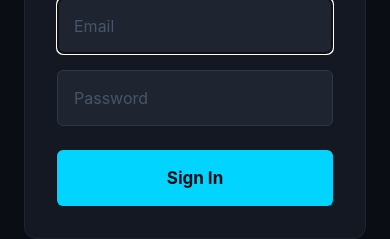
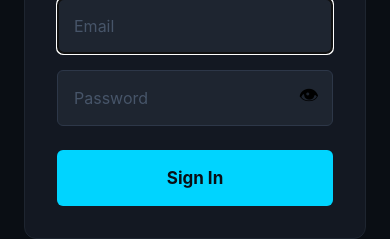
Before and after one commit to dataworks2026/Mira-Flight, a React Native app in the folder mira-flight/: screen /Login in a window 390 px wide. Shown: the part 364-603 px from the top of the page. Built offline with nearby package versions, Linux system fonts and the light colour scheme.

Commit message:
[Feat]: Password visibility toggle on login

```diff
--- a/mira-flight/src/screens/LoginScreen.tsx
+++ b/mira-flight/src/screens/LoginScreen.tsx
@@ -30,6 +30,7 @@ export default function LoginScreen() {
   const [loading, setLoading] = useState(false);
 
   const passwordRef = useRef<TextInput>(null);
+  const [showPassword, setShowPassword] = useState(false);
 
   const handleLogin = async () => {
     if (!email.trim() || !password.trim()) {
@@ -76,17 +77,25 @@ export default function LoginScreen() {
             onSubmitEditing={() => passwordRef.current?.focus()}
             blurOnSubmit={false}
           />
+          <View style={styles.passwordRow}>
             <TextInput
               ref={passwordRef}
-            style={styles.input}
+              style={[styles.input, styles.passwordInput]}
               placeholder="Password"
               placeholderTextColor="#475569"
               value={password}
               onChangeText={setPassword}
-            secureTextEntry
+              secureTextEntry={!showPassword}
               returnKeyType="done"
               onSubmitEditing={handleLogin}
             />
+            <TouchableOpacity
+              style={styles.eyeBtn}
+              onPress={() => setShowPassword(v => !v)}
+              hitSlop={{top: 12, bottom: 12, left: 12, right: 12}}>
+              <Text style={styles.eyeText}>{showPassword ? '🙈' : '👁'}</Text>
+            </TouchableOpacity>
+          </View>
 
           <TouchableOpacity
             style={styles.loginBtn}
@@ -164,4 +173,22 @@ const styles = StyleSheet.create({
     justifyContent: 'center',
   },
   loginBtnText: {color: '#0A0E14', fontSize: 17, fontWeight: '700'},
+  passwordRow: {
+    position: 'relative',
+    marginBottom: 16,
+  },
+  passwordInput: {
+    marginBottom: 0,
+    paddingRight: 52,
+  },
+  eyeBtn: {
+    position: 'absolute',
+    right: 14,
+    top: 0,
+    bottom: 0,
+    justifyContent: 'center',
+  },
+  eyeText: {
+    fontSize: 20,
+  },
 });
```
Lines whose indentation alone changed are shown as unchanged.
